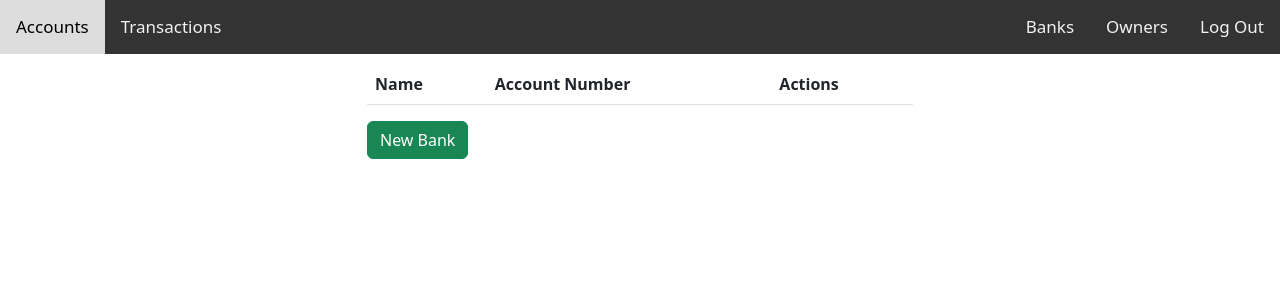
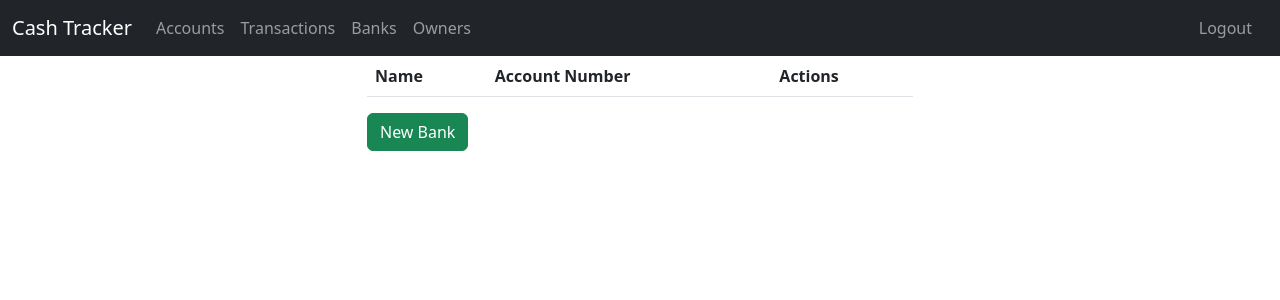
Before and after one commit to magatdarwin/cash-tracker, a Flask app: page /view_banks in a window 1280 px wide. Shown: the top 300 px of the page. Run offline with Flask 2, Linux system fonts and the light colour scheme; the visitor is signed in with stand-in values (Sample User, id 1); data that the repository does not hold is empty; some libraries are stand-ins or nearby versions.

Commit message:
Added bootstrap to navbar

```diff
--- a/static/style.css
+++ b/static/style.css
@@ -1,104 +1,6 @@
 body {
     font-family: 'Roboto', sans-serif;
     height: 100%;
-}
-
-.topnav {
-    background-color: #333;
-    overflow: hidden;
-    margin-bottom: 10px;
-}
-
-.topnav a {
-    float: left;
-    color: #f2f2f2;
-    text-align: center;
-    padding: 14px 16px;
-    text-decoration: none;
-    font-size: 17px;
-}
-
-.topnav a:hover {
-    background-color: #ddd;
-    color: black;
-}
-
-.topnav a.active {
-    /* background-color: #04AA6D; */
-    background-color: #046aaa;
-    color: white;
-}
-
-.topnav-right {
-    float: right;
-}
-
-/* .table-default, th, td {
-    border-collapse: collapse;
-    width: 100%;
-    border: 1px solid #ddd;
-    padding: 8px;
-}
-
-th {
-    padding-top: 12px;
-    padding-bottom: 12px;
-    text-align: left;
-    background-color: #046aaa;
-    color: white;
-}
-
-tr:nth-child(even){background-color: #f2f2f2;}
-
-tr:hover {background-color: #ddd;} */
-
-.table-default {
-    /* font-family: Arial, Helvetica, sans-serif; */
-    border-collapse: collapse;
-    width: 100%;
-}
-
-.table-default td, .table-default th {
-    border: 1px solid #ddd;
-    padding: 8px;
-}
-
-.table-default tr:nth-child(even){background-color: #f2f2f2;}
-
-.table-default tr:hover {background-color: #ddd;}
-
-.table-default th {
-    padding-top: 12px;
-    padding-bottom: 12px;
-    text-align: left;
-    background-color: #046aaa;
-    color: white;
-}
-
-
-.container-form {
-    margin: auto;
-    width: 25%;
-    border: 1px solid grey;
-}
-
-.form-input {
-    margin: auto;
-    margin-top: 5px;
-    margin-bottom: 5px;
-    width: 80%;
-}
-
-.container-form input {
-    width: 100%;
-    margin: 0 auto;
-    box-sizing: border-box;
-}
-
-td input {
-    box-sizing: border-box;
-    width: 100%;
-    margin: 0 auto;
 }
 
 .container {
--- a/templates/base.html
+++ b/templates/base.html
@@ -13,16 +13,36 @@
     <title>Cash Tracker: {% block title %}{% endblock %}</title>
 </head>
 <body>
-    <nav class="topnav">
-        <a class="tab" href="/view_accounts">Accounts</a>
-        <a class="tab" href="/view_transactions">Transactions</a>
-        <div class="topnav-right">
-            <a class="tab" href="/view_banks">Banks</a>
-            <a class="tab" href="/view_owners">Owners</a>
-            <!-- <a class="tab" href="#">Profile</a> -->
-            <a href="/logout">Log Out</a>
+    <nav class="navbar navbar-expand-lg sticky-top navbar-dark bg-dark">
+        <div class="container-fluid">
+            <a class="navbar-brand" href="/">Cash Tracker</a>
+            <button class="navbar-toggler" type="button" data-bs-toggle="collapse" data-bs-target="#navbarNav" aria-controls="navbarNav" aria-expanded="false" aria-label="Toggle navigation">
+                <span class="navbar-toggler-icon"></span>
+            </button>
+            <div class="collapse navbar-collapse" id="navbarNav">
+                <ul class="navbar-nav me-auto">
+                    <li class="nav-item">
+                        <a class="nav-link" aria-current="page" href="{{ url_for('view_accounts') }}">Accounts</a>
+                    </li>
+                    <li class="nav-item">
+                       <a class="nav-link" href="{{ url_for('view_transactions') }}">Transactions</a>
+                    </li>
+                    <li class="nav-item">
+                        <a class="nav-link" href="{{ url_for('view_banks') }}">Banks</a>
+                    </li>
+                    <li class="nav-item">
+                        <a class="nav-link" href="{{ url_for('view_owners') }}">Owners</a>
+                    </li>
+                </ul>
+                <ul class="navbar-nav me-2">
+                    <li class="nav-item">
+                        <a class="nav-link" href="{{ url_for('logout') }}">Logout</a>
+                    </li>
+                </ul>
+            </div>
         </div>
     </nav>
+
     <div class="container">
         <main>
             {% block main %}{% endblock %}
```
